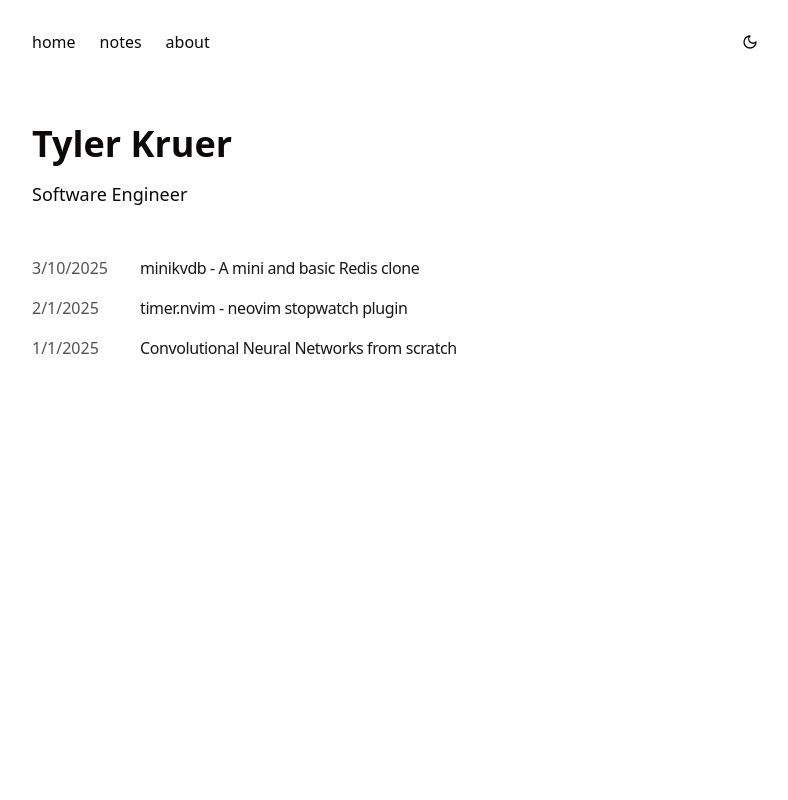
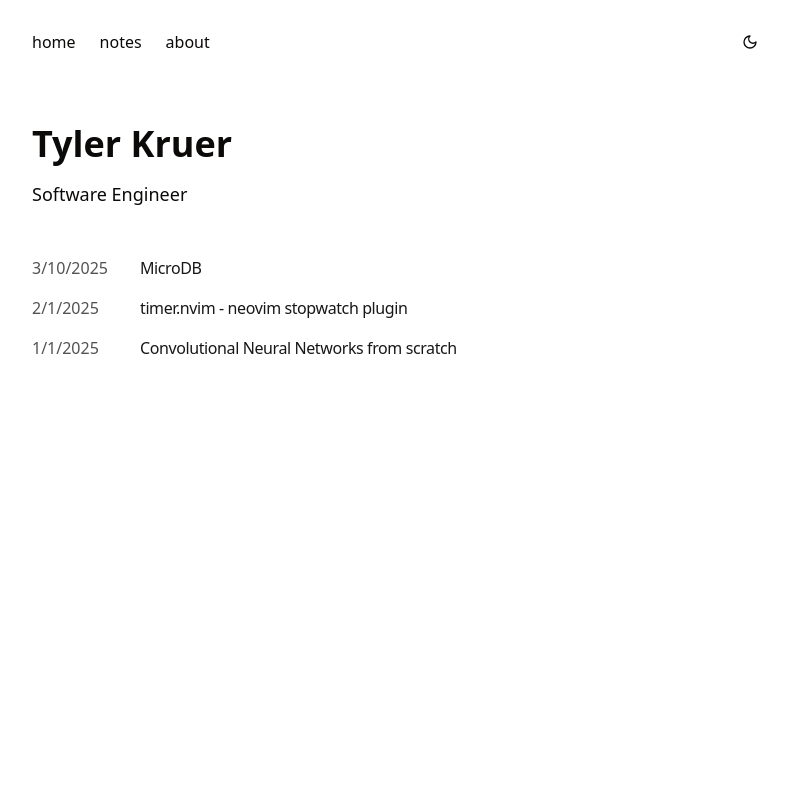
Before and after one commit to tkruer/tkruer.com, a Next.js app: page / in a window 1280 px wide. Shown: the top 800 px of the page, without its empty margins (240-1028 px from the left). Built offline with nearby package versions, Linux system fonts and the light colour scheme.

Commit message:
feat: added analytics

```diff
--- a/app/layout.tsx
+++ b/app/layout.tsx
@@ -7,6 +7,7 @@ import { Header } from "@/components/header";
 import { Suspense } from "react";
 import { baseUrl } from "@/lib/config";
 import 'prismjs/themes/prism-tomorrow.css';
+import { Analytics } from "@vercel/analytics/react"
 
 const geistSans = Geist({
   variable: "--font-geist-sans",
@@ -72,6 +73,7 @@ export default function RootLayout({
             <Header />
             <Suspense fallback={<>Loading...</>}>
               {children}
+              <Analytics />
             </Suspense>
             <Footer />
           </div>
--- a/app/notes/posts/mini-kv-database.mdx
+++ b/app/notes/posts/microdb.mdx
@@ -1,7 +1,7 @@
 ---
-title: minikvdb - A mini and basic Redis clone
+title: MicroDB
 publishedAt: "2025-03-10"
-summary: "a really basic KV store replicating basic Redis functionality"
+summary: "microdb - yet another tiny SQLlite-like database"
 ---
 
 # minikvdb - A mini and basic Redis clone
--- a/app/sitemap.ts
+++ b/app/sitemap.ts
@@ -1,13 +1,13 @@
 
 type notePost = {
-    slug: string
-    metadata: {
-        publishedAt: string
-    }
+  slug: string
+  metadata: {
+    publishedAt: string
+  }
 }
 
 function getnotePosts(): notePost[] {
-    return []
+  return []
 }
 
 
@@ -16,11 +16,11 @@ export const baseUrl = 'https://tkruer.com/'
 export default async function sitemap() {
   "use server"
   const notes = (await getnotePosts()).map((post) => ({
-    url: `${baseUrl}/note/${post.slug}`,
+    url: `${baseUrl}/notes/${post.slug}`,
     lastModified: post.metadata.publishedAt,
   }))
 
-  const routes = ['', '/note'].map((route) => ({
+  const routes = ['/notes'].map((route) => ({
     url: `${baseUrl}${route}`,
     lastModified: new Date().toISOString().split('T')[0],
   }))
--- a/package.json
+++ b/package.json
@@ -18,6 +18,7 @@
     "@radix-ui/themes": "^3.2.1",
     "@rehype-pretty/transformers": "^0.13.2",
     "@types/mdx": "^2.0.13",
+    "@vercel/analytics": "^1.5.0",
     "class-variance-authority": "^0.7.1",
     "clsx": "^2.1.1",
     "gray-matter": "^4.0.3",
```
Also changed, not shown: 1 other file (tests, documents, lock files or other folders).
